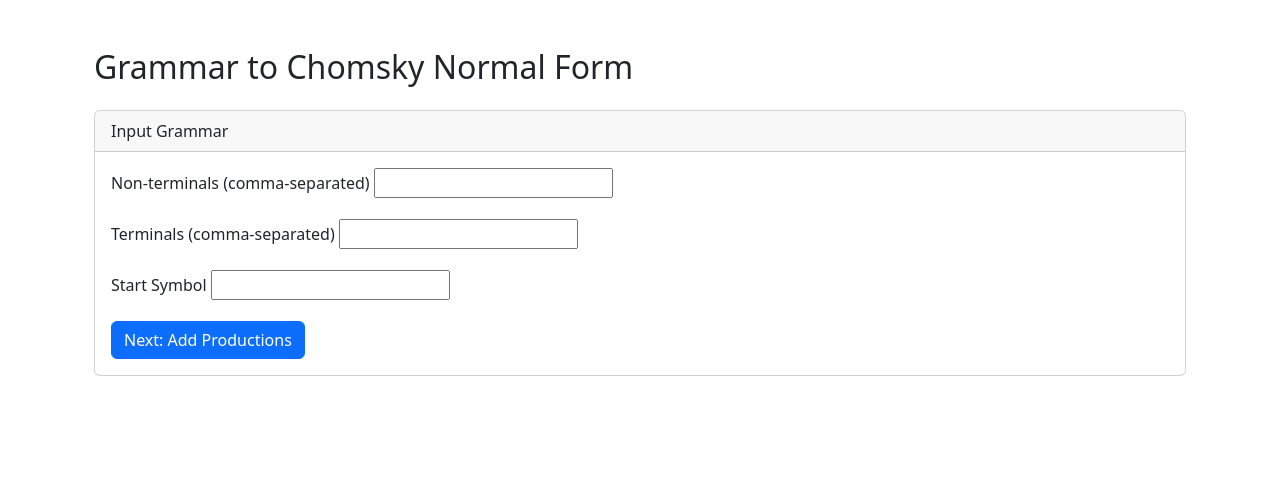
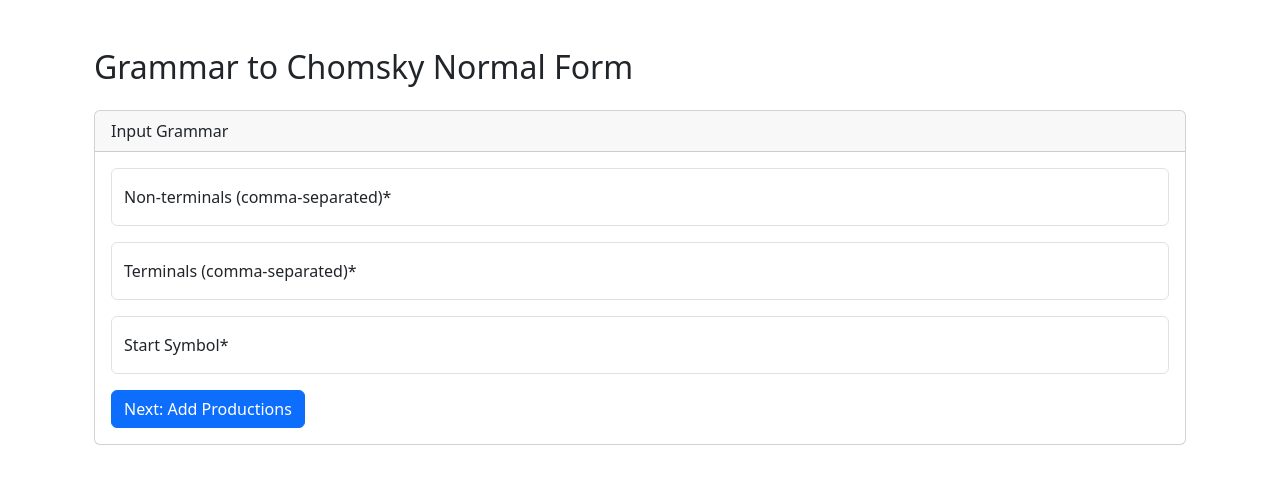
Before and after one commit to m33ga/lfa-laboratory-works, a Django app: page / in a window 1280 px wide. Shown: the top 484 px of the page. Run offline with Django 5.2, Linux system fonts and the light colour scheme; some libraries are stand-ins or nearby versions.

Commit message:
add crispy form

```diff
--- a/5_chomsky_normal_form/web/templates/grammar_form.html
+++ b/5_chomsky_normal_form/web/templates/grammar_form.html
@@ -1,4 +1,5 @@
 {% extends "base.html" %}
+{% load crispy_forms_tags %}
 {% block title %}Grammar to Chomsky Normal Form{% endblock %}
 
 {% block content %}
@@ -10,13 +11,7 @@
             {% if step == 1 %}
                 <form method="post">
                     {% csrf_token %}
-                {% for field in form %}
-                <div class="mb-3">
-                    <label for="{{ field.id_for_label }}" class="form-label">{{ field.label }}</label>
-                    {{ field }}
-                </div>
-                {% endfor %}
-                <button type="submit" class="btn btn-primary">Next: Add Productions</button>
+                    {% crispy form %}
                 </form>
 
             {% elif step == 2 %}
@@ -24,9 +19,9 @@
                     {% csrf_token %}
                     <!-- Preserve initial data -->
                     <input type="hidden" name="step" value="2">
-                <input type="hidden" name="non_terminals" value="{{ form.non_terminals.value }}">
-                <input type="hidden" name="terminals" value="{{ form.terminals.value }}">
-                <input type="hidden" name="start_symbol" value="{{ form.start_symbol.value }}">
+                    <input type="hidden" name="non_terminals" value="{{ form.non_terminals.value|escape }}">
+                    <input type="hidden" name="terminals" value="{{ form.terminals.value|escape }}">
+                    <input type="hidden" name="start_symbol" value="{{ form.start_symbol.value|escape }}">
 
                 {% for field in production_form %}
                 <div class="mb-3">
```
Lines whose indentation alone changed are shown as unchanged.
